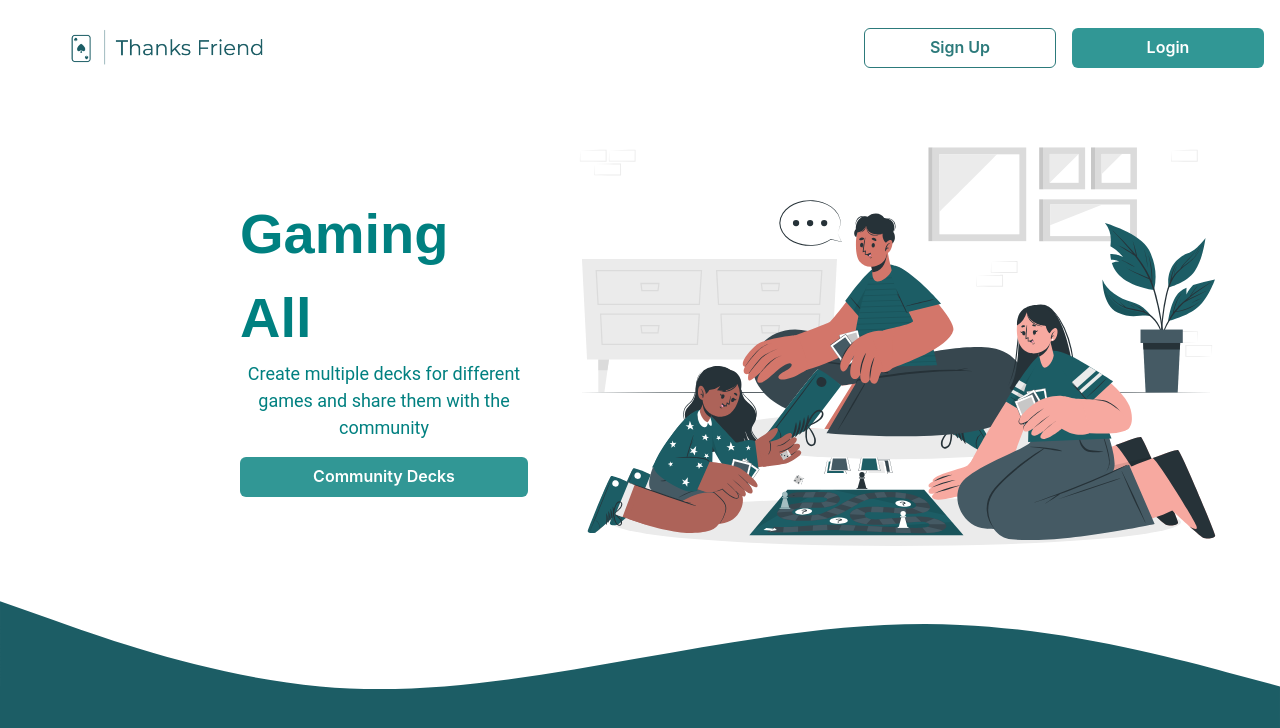
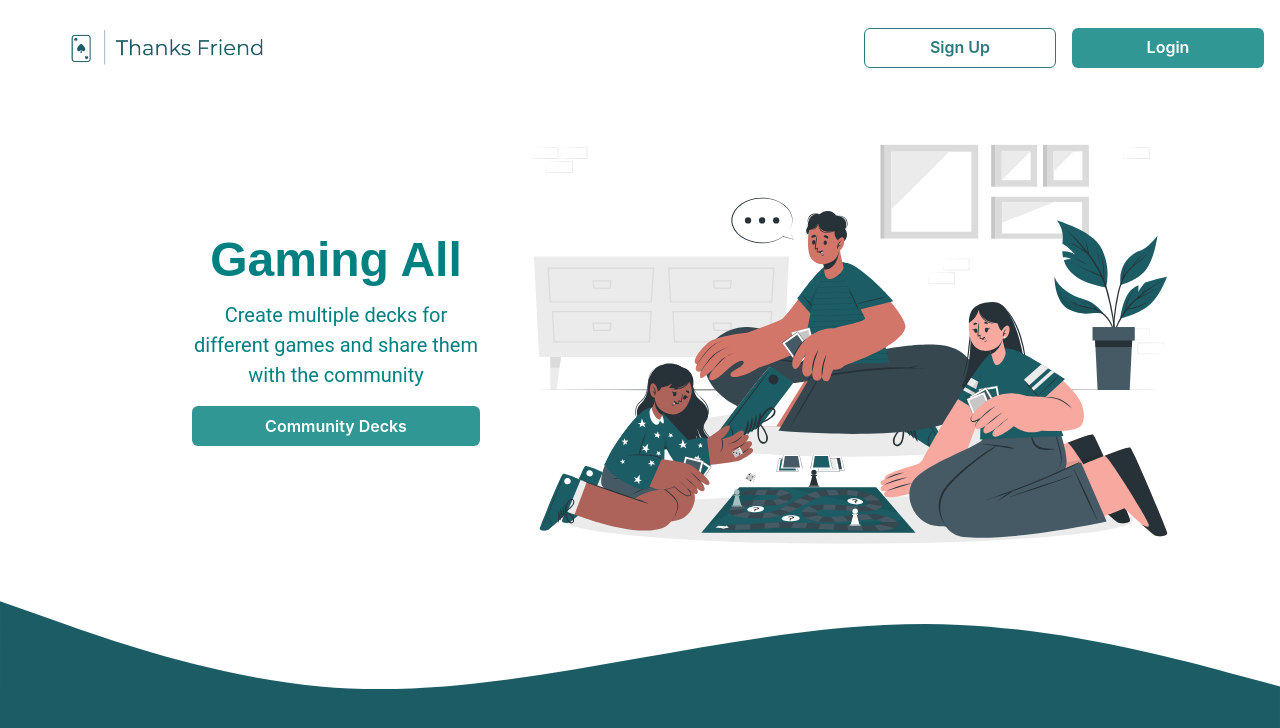
Before and after one commit to ummatias/thanks_friend_front, a Next.js app: page / in a window 1280 px wide. Shown: the top 728 px of the page. Built offline with nearby package versions, Linux system fonts and the light colour scheme; no server answers.

Commit message:
feat: responsive landing page

```diff
--- a/components/footer/footer.tsx
+++ b/components/footer/footer.tsx
@@ -1,12 +1,15 @@
-import Image from "next/image";
-import { FooterContainer, Wave } from './styles'
+import { Image } from "@chakra-ui/react";
 
 const Footer = () => {
-    return (
-        <FooterContainer>
-            <Wave src="/wave.svg" alt="logo" />
-        </FooterContainer>
-    )
-    }
+  return (
+    <Image
+      position={"absolute"}
+      minW={"100%"}
+      bottom={0}
+      src="/wave.svg"
+      alt="logo"
+    />
+  );
+};
 
-export default Footer
+export default Footer;
--- a/components/footer/styles.ts
+++ /dev/null
@@ -1,16 +0,0 @@
-import styled from "styled-components";
-
-export const FooterContainer = styled.footer`
-  display: block;
-  min-width: 100vw;
-  min-height: 10%;
-  z-index: -1;
-  overflow: hidden;
-  background-color: red;
-`;
-
-export const Wave = styled.img`
-  position: absolute;
-  bottom: 0;
-  min-width: 100vw;
-`;
--- a/components/layout/layout.tsx
+++ b/components/layout/layout.tsx
@@ -1,6 +1,6 @@
+import { Flex } from "@chakra-ui/react";
 import Footer from "../footer/footer";
 import Navbar from "../navbar/navbar";
-import { LayoutContainer } from "./styles";
 
 type LayoutProps = {
   children: React.ReactNode;
@@ -8,11 +8,11 @@ type LayoutProps = {
 
 const Layout = ({ children }: LayoutProps) => {
   return (
-    <LayoutContainer>
+    <Flex direction={"column"} w={"100%"} h={"100vh"}>
       <Navbar />
       {children}
       <Footer />
-    </LayoutContainer>
+    </Flex>
   );
 };
 
--- a/components/layout/styles.ts
+++ /dev/null
@@ -1,8 +0,0 @@
-import styled from "styled-components";
-
-export const LayoutContainer = styled.div`
-  display: flex;
-  flex-direction: column;
-  min-height: 100vh;
-  min-width: 100vw;
-`;
--- a/components/navbar/navbar.tsx
+++ b/components/navbar/navbar.tsx
@@ -22,7 +22,7 @@ const Navbar = () => {
       {user ? (
         <>
           <Link href={"/community"}>
-            <Button colorScheme="teal" variant="outline">
+            <Button colorScheme="teal" variant="outline" w={["100%", "12rem"]}>
               Community
             </Button>
           </Link>
@@ -30,6 +30,7 @@ const Navbar = () => {
             colorScheme="teal"
             variant="outline"
             onClick={() => signOut()}
+            w={["100%", "12rem"]}
           >
             Sign Out
           </Button>
@@ -37,20 +38,12 @@ const Navbar = () => {
       ) : (
         <>
           <Link href={"/signup"}>
-            <Button
-              colorScheme="teal"
-              variant="outline"
-              style={{ width: "12rem" }}
-            >
+            <Button colorScheme="teal" variant="outline" w={["100%", "12rem"]}>
               Sign Up
             </Button>
           </Link>
           <Link href={"/login"}>
-            <Button
-              colorScheme="teal"
-              variant="solid"
-              style={{ width: "12rem" }}
-            >
+            <Button colorScheme="teal" variant="solid" w={["100%", "12rem"]}>
               Login
             </Button>
           </Link>
@@ -91,7 +84,7 @@ const Navbar = () => {
         </Flex>
 
         {isOpen ? (
-          <Box pb={4} display={{ md: "none" }}>
+          <Box display={{ md: "none" }} w="100%">
             <Stack as={"nav"} spacing={4}>
               <NavLinks />
             </Stack>
--- a/package.json
+++ b/package.json
@@ -13,6 +13,7 @@
     "@chakra-ui/react": "^2.3.2",
     "@emotion/react": "^11.10.4",
     "@emotion/styled": "^11.10.4",
+    "@fontsource/roboto": "^4.5.8",
     "@types/axios": "^0.14.0",
     "@types/cookie": "^0.5.1",
     "@types/cookies": "^0.7.7",
--- a/pages/index.tsx
+++ b/pages/index.tsx
@@ -1,27 +1,51 @@
-import { Button } from "@chakra-ui/react";
+import { Button, Flex, Heading, Image, Text } from "@chakra-ui/react";
 import type { GetServerSideProps, NextPage } from "next";
 import Link from "next/link";
 import { parseCookies } from "nookies";
 import { getAPIClient } from "../services/axios";
-import Container, { Desc, LandingImage, Subtitle, Title } from "./styles";
 
 const LandingPage: NextPage = () => {
   return (
-    <Container>
-      <Desc>
-        <Title>Gaming All</Title>
-        <Subtitle>
+    <Flex
+      direction={["column", "row"]}
+      paddingX={["0rem", "12rem"]}
+      marginBottom={[0, "15rem"]}
+      align="center"
+      justify={["space-around", "space-between"]}
+      h="80%"
+    >
+      <Flex
+        direction="column"
+        justify={"center"}
+        align={"center"}
+        gap={4}
+        w={["100%", "20rem", "25rem"]}
+      >
+        <Heading
+          fontFamily={`'Poppins', sans-serif`}
+          fontWeight={"900"}
+          color={"teal"}
+          size={"2xl"}
+        >
+          Gaming All
+        </Heading>
+        <Text
+          fontFamily={`'Roboto', sans-serif`}
+          color={"teal"}
+          textAlign={"center"}
+          fontSize="xl"
+        >
           Create multiple decks for different games and share them with the
           community
-        </Subtitle>
+        </Text>
         <Link href={"/community"}>
           <Button colorScheme="teal" w="18rem">
             Community Decks
           </Button>
         </Link>
-      </Desc>
-      <LandingImage src="./gama_day_cuate.svg" alt="Game Day" />
-    </Container>
+      </Flex>
+      <Image src="./gama_day_cuate.svg" alt="Game Day" w={["46rem"]} />
+    </Flex>
   );
 };
 
--- a/pages/styles.ts
+++ /dev/null
@@ -1,40 +0,0 @@
-import styled from "styled-components";
-
-const Container = styled.div`
-  display: flex;
-  flex-direction: row;
-  justify-content: space-between;
-  align-items: center;
-  padding: 0 15rem;
-`;
-
-export const Desc = styled.section`
-  display: flex;
-  flex-direction: column;
-  justify-content: center;
-  align-items: center;
-  width: 21rem;
-  gap: calc(5%);
-`;
-
-export const Title = styled.h1`
-  font-family: "Poppins", sans-serif;
-  font-weight: 900;
-  font-size: 3.5rem;
-  color: teal;
-`;
-
-export const Subtitle = styled.p`
-  font-family: "Roboto", sans-serif;
-  font-size: 18px;
-  color: teal;
-  text-align: center;
-  margin-bottom: 1rem;
-`;
-
-export const LandingImage = styled.img`
-  width: 46rem;
-  height: 31rem;
-`;
-
-export default Container;
```
Also changed, not shown: 1 other file (tests, documents, lock files or other folders).
